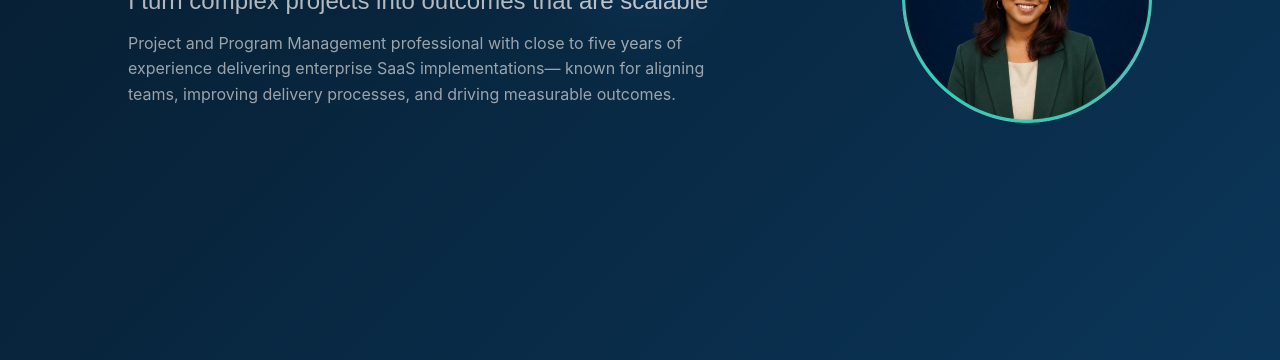
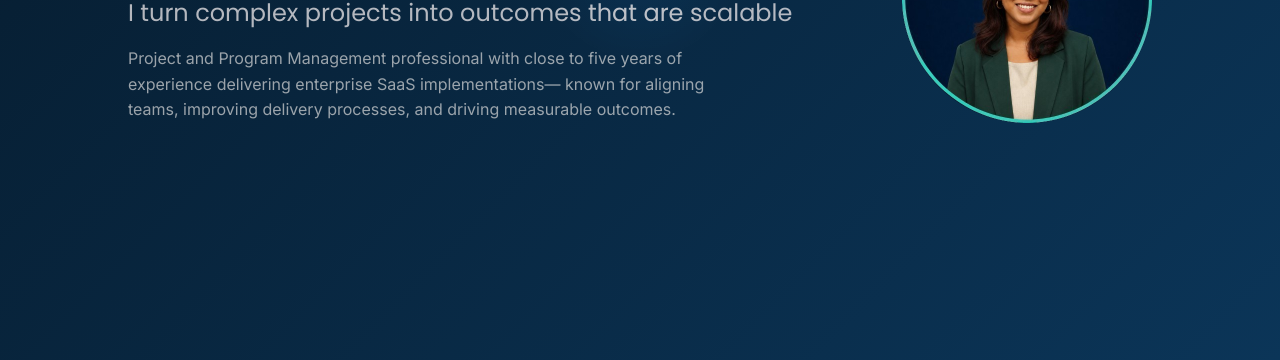
Before and after one commit to ananyaabhay/ananyaabhay.github.io, a plain HTML site: page index.html in a window 1280 px wide. Shown: the part 440-800 px from the top of the page. Drawn offline with Linux system fonts and the light colour scheme.

Commit message:
Add Google Fonts preconnect and stylesheet links

```diff
--- a/index.html
+++ b/index.html
@@ -94,7 +94,11 @@
   </script>
   <link rel="icon" href="assets/favicon.png" sizes="32x32" type="image/png" />
 
-  <!-- Fonts & Icons… -->
+<!-- Fonts -->
+<link rel="preconnect" href="https://fonts.googleapis.com">
+<link rel="preconnect" href="https://fonts.gstatic.com" crossorigin>
+<link rel="stylesheet"
+  href="https://fonts.googleapis.com/css2?family=Inter:wght@400;600;700&family=Poppins:wght@400;600;700&display=swap">
   <link rel="stylesheet" href="css/styles.css" />
   <link rel="canonical" href="https://ananyaabhay.github.io/" />
 </head>
```
